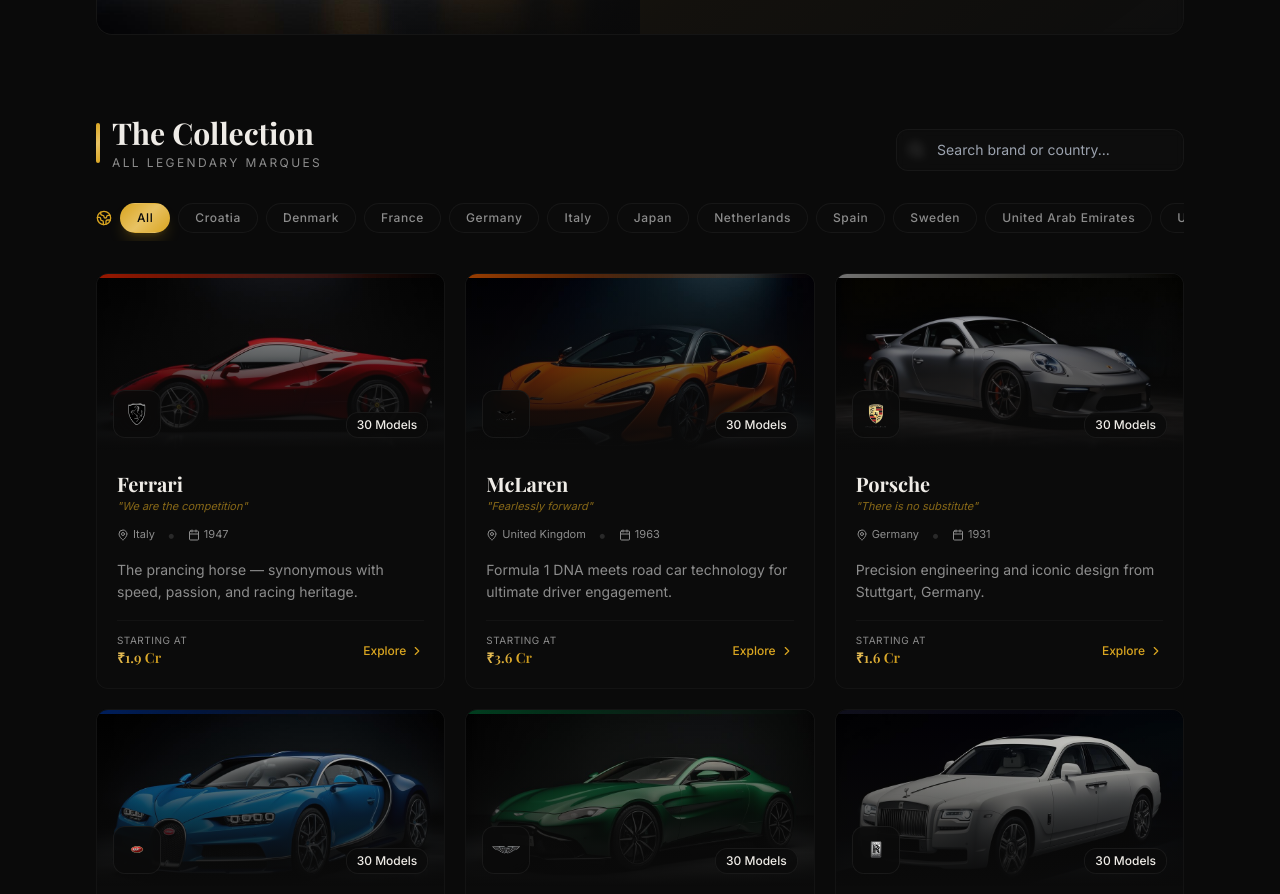
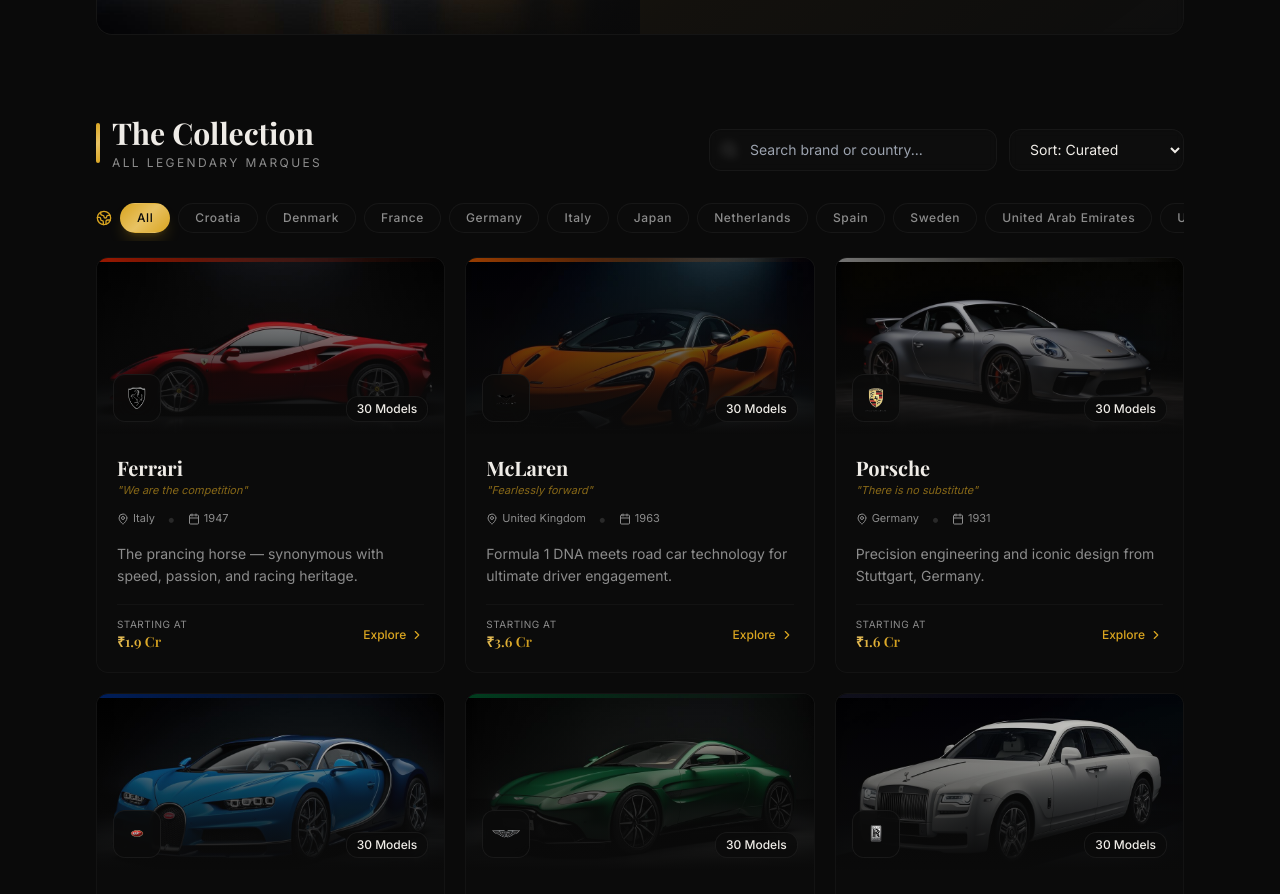
Before and after one commit to Chinmay1190/apex-auto-gallery-supercars, a React (Vite) app: page /brands in a window 1280 px wide. Shown: the part 1377-2271 px from the top of the page. Built offline with nearby package versions, Linux system fonts and the light colour scheme; the HTML template or start-up script is replaced by a standard one; a web font is replaced by a local one.

Commit message:
Changes
Co-authored-by: Chinmay1145 <209013718+Chinmay1145@users.noreply.github.com>

```diff
--- a/src/pages/Brands.tsx
+++ b/src/pages/Brands.tsx
@@ -239,8 +239,9 @@ const Brands = () => {
               </div>
             </div>
 
-            {/* Search */}
-            <div className="relative w-full md:w-72">
+            {/* Search + Sort */}
+            <div className="flex flex-col sm:flex-row gap-3 w-full md:w-auto">
+              <div className="relative flex-1 sm:w-72">
                 <Search className="absolute left-3 top-1/2 -translate-y-1/2 w-4 h-4 text-muted-foreground" />
                 <input
                   value={query}
@@ -249,10 +250,21 @@ const Brands = () => {
                   className="w-full pl-10 pr-4 py-2.5 bg-card/40 backdrop-blur-sm border border-border/40 rounded-xl text-sm focus:outline-none focus:border-primary/50 focus:ring-2 focus:ring-primary/10 transition-all"
                 />
               </div>
+              <select
+                value={sortBy}
+                onChange={(e) => setSortBy(e.target.value as typeof sortBy)}
+                className="px-4 py-2.5 bg-card/40 backdrop-blur-sm border border-border/40 rounded-xl text-sm focus:outline-none focus:border-primary/50 transition-all"
+              >
+                <option value="default">Sort: Curated</option>
+                <option value="name">Sort: A → Z</option>
+                <option value="founded">Sort: Oldest first</option>
+                <option value="models">Sort: Most models</option>
+              </select>
+            </div>
           </div>
 
           {/* Country filter pills */}
-          <div className="flex items-center gap-2 mb-8 overflow-x-auto pb-2 scrollbar-thin">
+          <div className="flex items-center gap-2 mb-4 overflow-x-auto pb-2 scrollbar-thin">
             <Globe2 className="w-4 h-4 text-primary shrink-0" />
             {countries.map((c) => {
               const active = c === country;
```
Lines whose indentation alone changed are shown as unchanged.
